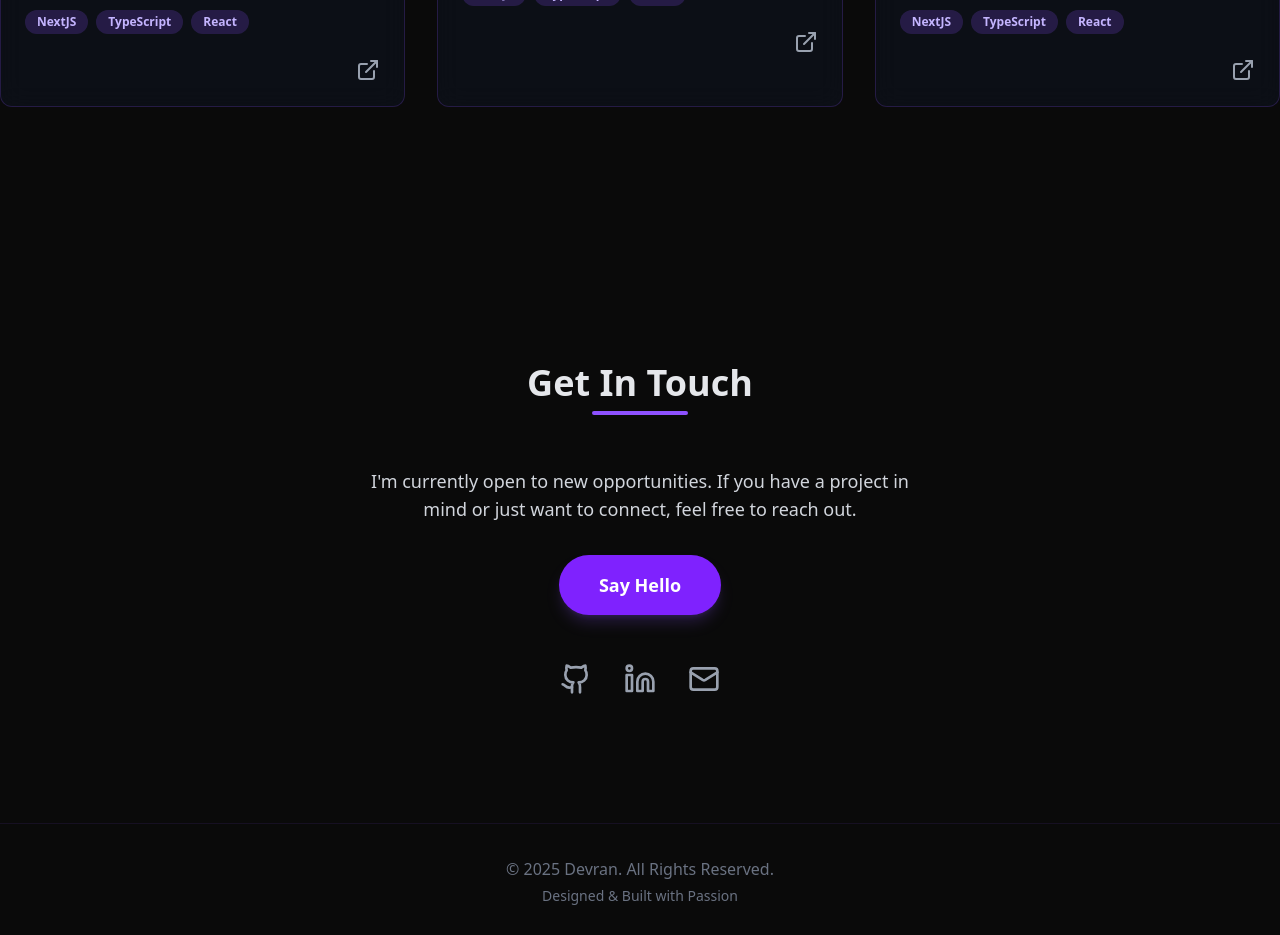
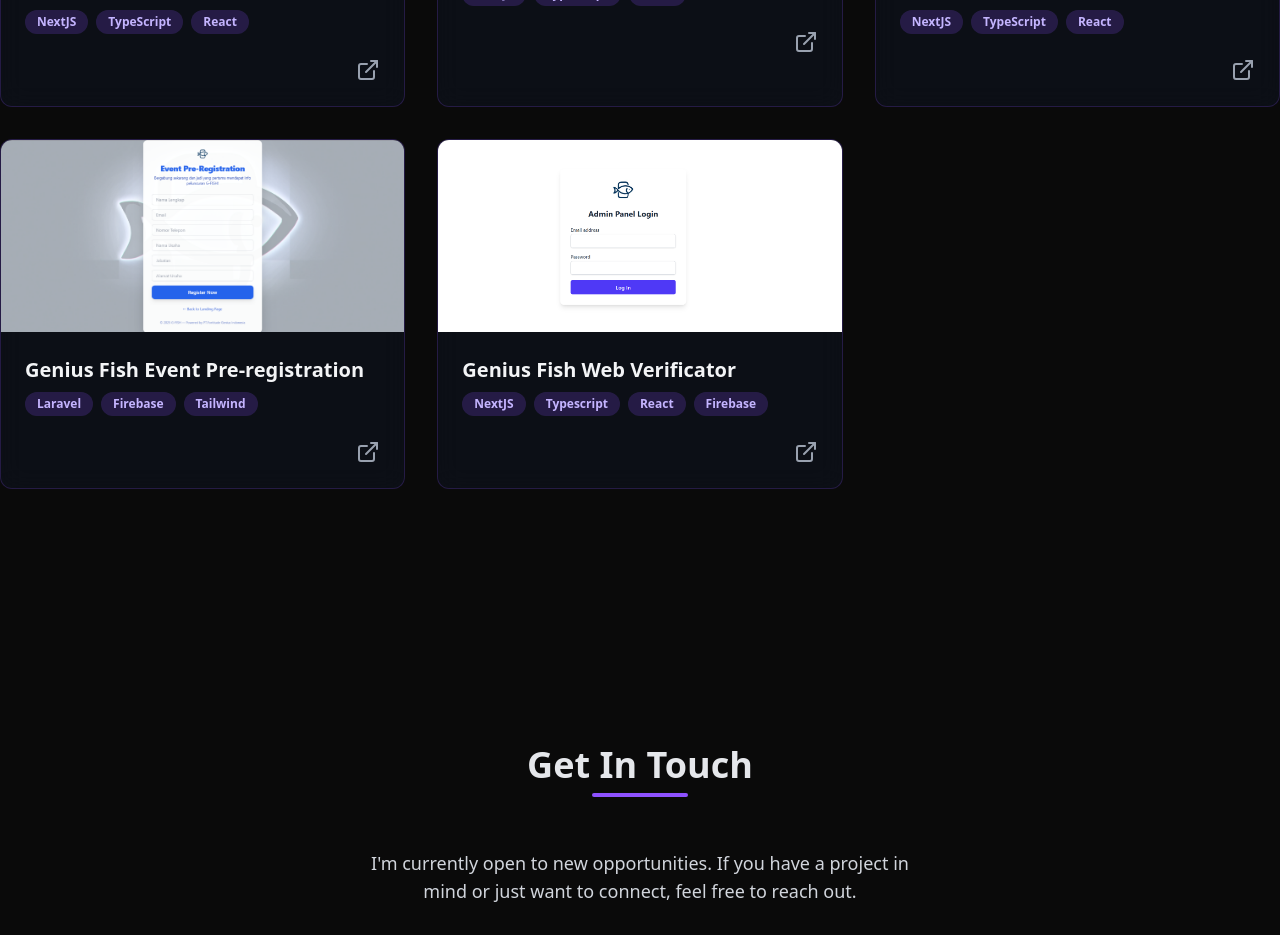
Before and after one commit to randgit33/devran-app, a Next.js app: page / in a window 1280 px wide. Shown: the part 2980-3915 px from the top of the page. Built offline with nearby package versions, Linux system fonts and the light colour scheme.

Commit message:
added all web

```diff
--- a/src/app/components/Projects.tsx
+++ b/src/app/components/Projects.tsx
@@ -29,6 +29,18 @@
     tags: ["NextJS", "TypeScript", "React"],
     liveUrl: "https://fortitudegenius.com/gxcLP",
     imageUrl: "/assets/lpgxc.png"
+  },
+   {
+    title: "Genius Fish Event Pre-registration",
+    tags: ["Laravel", "Firebase", "Tailwind"],
+    liveUrl: "#",
+    imageUrl: "/assets/preregist.png"
+  },
+   {
+    title: "Genius Fish Web Verificator",
+    tags: ["NextJS", "Typescript", "React","Firebase"],
+    liveUrl: "#",
+    imageUrl: "/assets/webverif.png"
   }
 ];
 
```
Also changed, not shown: public/assets/preregist.png (added), public/assets/webverif.png (added).
